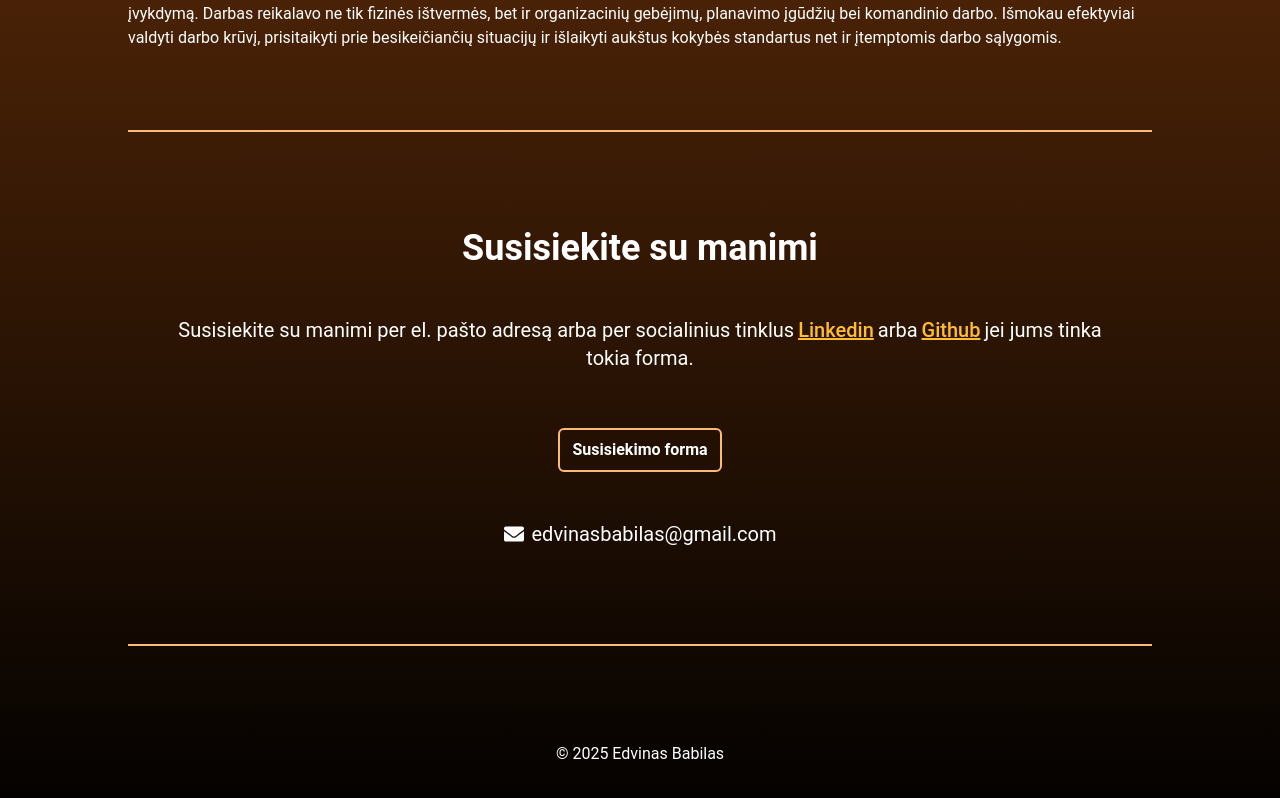
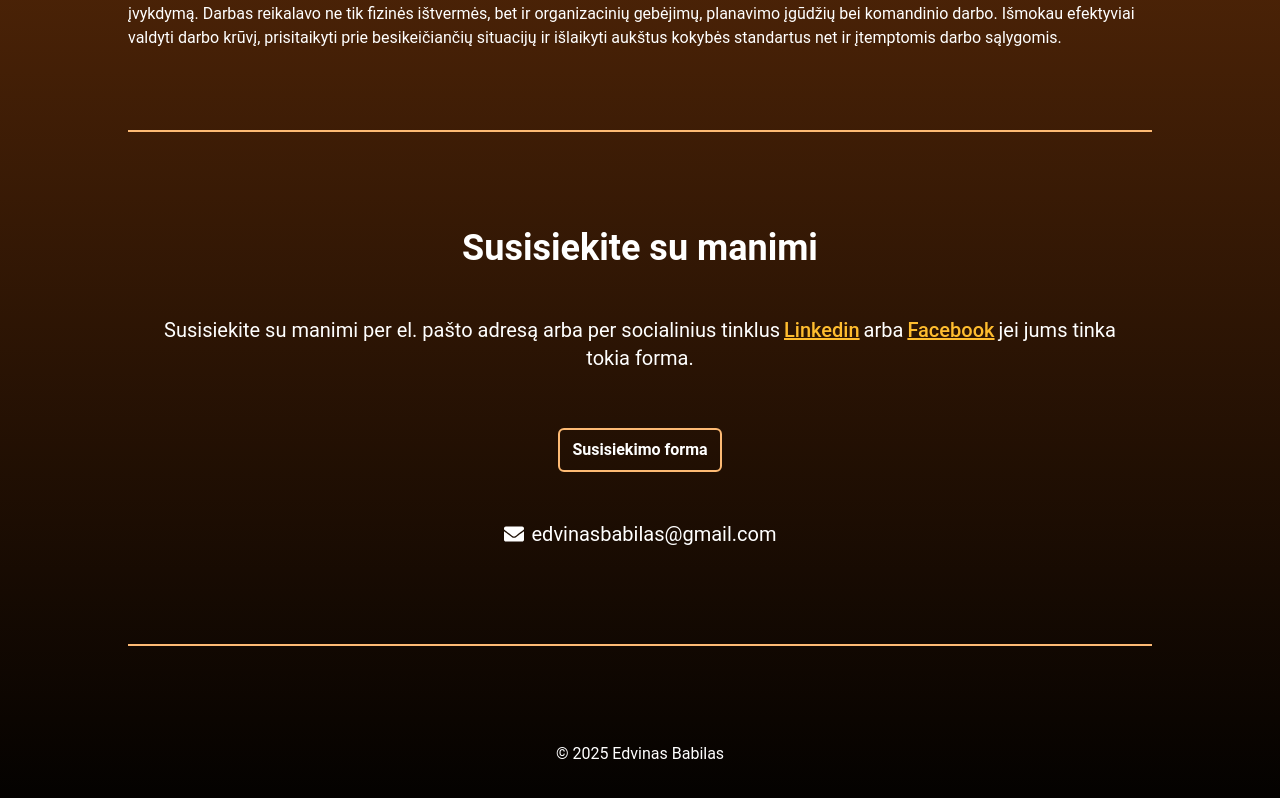
Before and after one commit to InfinitePurge/my-blog, a React (Vite) app: page / in a window 1280 px wide. Shown: the part 4992-5790 px from the top of the page. Built offline with nearby package versions, Linux system fonts and the light colour scheme.

Commit message:
Final stage

```diff
--- a/src/Components/Contact.jsx
+++ b/src/Components/Contact.jsx
@@ -28,12 +28,12 @@ const Contact = () => {
               </a>
               arba
               <a
-                href="https://github.com/InfinitePurge"
+                href="https://www.facebook.com/edvinas.babilas"
                 target='_blank'
                 rel='noopener noreferrer'
                 className="font-medium text-[#ffbd2f] mx-1 underline hover:text-[#ffa500] transition-colors hover:no-underline"
               >
-                Github
+                Facebook
               </a>
               jei jums tinka tokia forma.
             </p>
```
